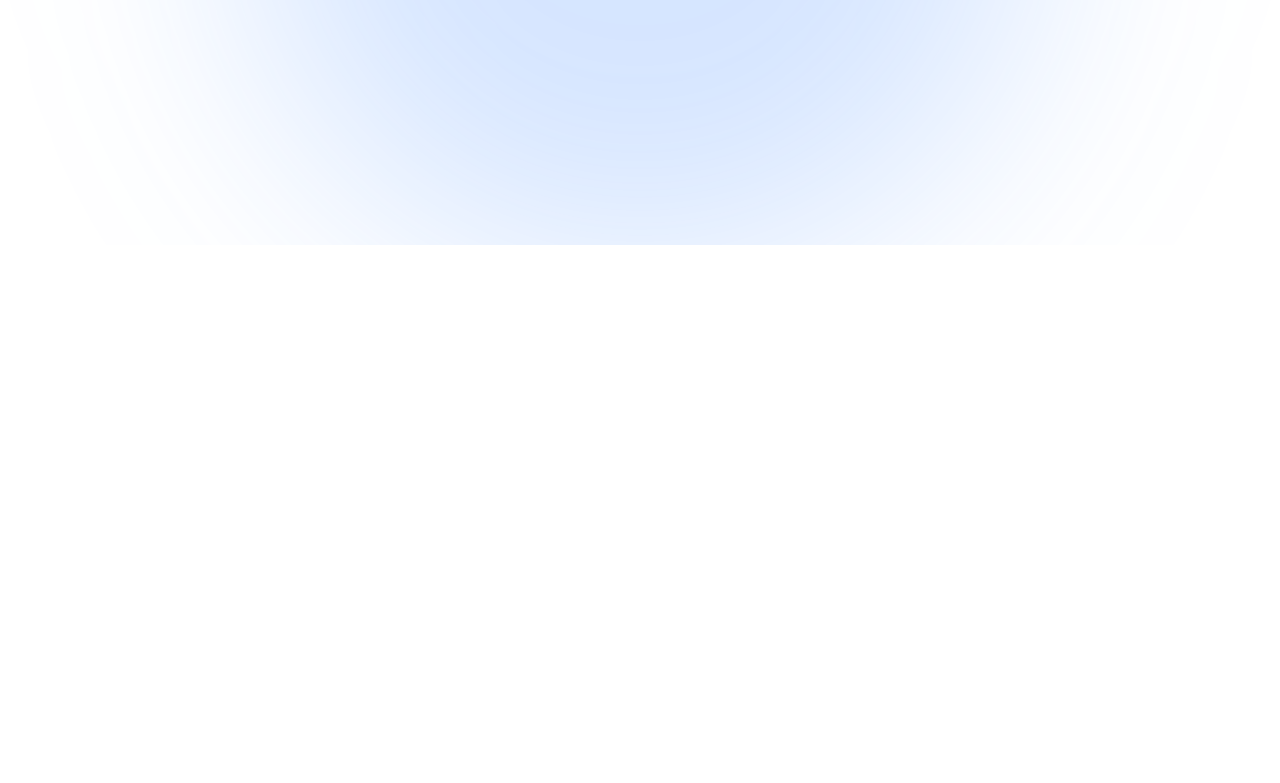
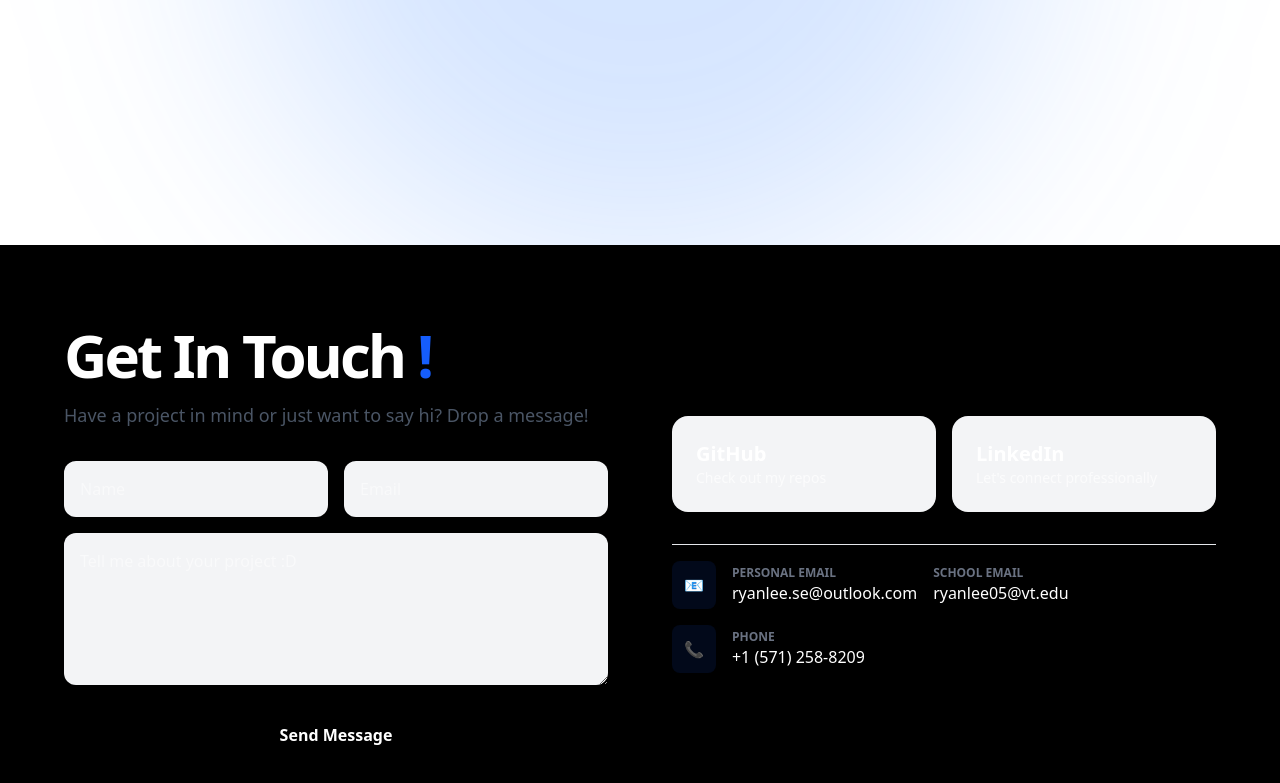
Before and after one commit to ryanlee05/personal-website, a React (Vite) app: page / in a window 1280 px wide. Shown: the part 555-1338 px from the top of the page. Before the commit the page ends 800 px from the top, so only its background shows below. Built offline with nearby package versions, Linux system fonts and the light colour scheme.

Commit message:
adding contact page

```diff
--- a/src/App.jsx
+++ b/src/App.jsx
@@ -1,7 +1,7 @@
 import './App.css'
 import {BrowserRouter, Route, Routes} from 'react-router-dom'
 
-import Welcome from './Components/Welcome.jsx'
+import Welcome from './Components/WelcomePage/Welcome.jsx'
 
 function App() {
 
--- /dev/null
+++ b/src/Components/WelcomePage/Contact.jsx
@@ -0,0 +1,80 @@
+function Contact() {
+  return (
+    <section id="contact" className="w-full min-h-[80vh] bg-black text-white py-20 px-10 transition-colors">
+
+      <div className="max-w-6xl mx-auto grid grid-cols-1 lg:grid-cols-2 gap-16">
+
+        {/* Left Column: Header & Form */}
+        <div>
+          <h1 className="text-6xl font-black tracking-tighter mb-4">
+            Get In Touch <span className="text-blue-600">!</span>
+          </h1>
+          <p className="text-gray-600 dark:text-gray-400 mb-8 text-lg">
+            Have a project in mind or just want to say hi? Drop a message!
+          </p>
+
+          <form
+          name = "contact"
+          method = "POST"
+          data-netlify = "true"
+          onSubmit = "Submit"
+          className="space-y-4 ">
+            {/* This hidden input is REQUIRED for React/Vite sites on Netlify */}
+            <input type="hidden" name="form-name" value="contact" />
+            <div className="grid grid-cols-1 md:grid-cols-2 gap-4">
+              <input type="text" name = "Name" placeholder="Name" className="w-full p-4 bg-gray-100 dark:bg-zinc-900 rounded-xl outline-none focus:ring-2 focus:ring-blue-600 transition" />
+              <input type="email" name = "Email" placeholder="Email" className="w-full p-4 bg-gray-100 dark:bg-zinc-900 rounded-xl outline-none focus:ring-2 focus:ring-blue-600 transition" />
+            </div>
+            <textarea placeholder="Tell me about your project :D" rows="5" className="w-full p-4 bg-gray-100 dark:bg-zinc-900 rounded-xl outline-none focus:ring-2 focus:ring-blue-600 transition"></textarea>
+            <button className="w-full py-4 bg-black dark:bg-white text-white dark:text-black font-bold rounded-xl hover:opacity-90 transition transform active:scale-95">
+              Send Message
+            </button>
+          </form>
+        </div>
+
+        {/* Right Column: Socials & Info */}
+        <div className="flex flex-col justify-center space-y-8">
+          <div className="grid grid-cols-1 sm:grid-cols-2 gap-4">
+
+            {/* Social Card: GitHub */}
+            <a href="https://github.com/ryanlee05" target="_blank" className="p-6 bg-gray-100 dark:bg-zinc-900 rounded-2xl hover:bg-blue-600 hover:text-white transition-all group">
+              <h3 className="font-bold text-xl">GitHub</h3>
+              <p className="text-sm opacity-70 group-hover:text-white">Check out my repos</p>
+            </a>
+
+            {/* Social Card: LinkedIn */}
+            <a href="https://linkedin.com/in/leeryan05" target="_blank" className="p-6 bg-gray-100 dark:bg-zinc-900 rounded-2xl hover:bg-blue-600 hover:text-white transition-all group">
+              <h3 className="font-bold text-xl">LinkedIn</h3>
+              <p className="text-sm opacity-70 group-hover:text-white">Let's connect professionally</p>
+            </a>
+          </div>
+
+          {/* Direct Info */}
+          <div className="space-y-4 pt-4 border-t border-gray-200 dark:border-zinc-800">
+            <div className="flex items-center space-x-4">
+              <span className="p-3 bg-blue-600/10 text-blue-600 rounded-lg">📧</span>
+              <div>
+                <p className="text-xs text-gray-500 uppercase font-bold">Personal Email</p>
+                <p className="font-medium">ryanlee.se@outlook.com</p>
+              </div>
+              <div>
+                <p className="text-xs text-gray-500 uppercase font-bold">School Email</p>
+                <p className="font-medium">ryanlee05@vt.edu</p>
+              </div>
+            </div>
+            <div className="flex items-center space-x-4">
+              <span className="p-3 bg-blue-600/10 text-blue-600 rounded-lg">📞</span>
+              <div>
+                <p className="text-xs text-gray-500 uppercase font-bold">Phone</p>
+                <p className="font-medium">+1 (571) 258-8209</p>
+              </div>
+            </div>
+          </div>
+        </div>
+
+      </div>
+    </section>
+  );
+}
+
+export default Contact;
--- /dev/null
+++ b/src/Components/WelcomePage/Welcome.jsx
@@ -0,0 +1,16 @@
+import Navigation from '../Navigation.jsx'
+import WelcomeHome from './WelcomeHome.jsx'
+import Contact from './Contact.jsx'
+
+function Welcome ()
+{
+  return (
+    <div className="min-h-screen flex flex-col">
+        <Navigation />
+        <WelcomeHome />
+        <Contact />
+    </div>
+  );
+}
+
+export default Welcome;
--- a/src/Components/Welcome.jsx
+++ b/src/Components/WelcomePage/WelcomeHome.jsx
@@ -1,11 +1,5 @@
-import Navigation from './Navigation.jsx'
-import Profile from '../Images/profilepic.jpeg'
-
-function Welcome ()
-{
-  return (
-    <div className="min-h-screen flex flex-col">
-        <Navigation />
+function WelcomeHome () {
+    return (
         <main className="relative flex items-center justify-center h-[calc(100vh-64px)] overflow-hidden">
 
         {/* Abstract Background Glow */}
@@ -16,20 +10,21 @@ function Welcome ()
                 HI, IM RYAN <span className="text-blue-600">.</span>
             </h1>
             <p className="mt-4 text-2xl font-mono text-gray-500">
-                &gt; Software Engineer // Virginia Tech
+                &gt; Software Engineer // Mclean VA // Virginia Tech
             </p>
             <div className="mt-10 flex gap-4 justify-center">
             <button className="px-8 py-4 bg-black  text-white  rounded-full font-bold hover:scale-105 transition">
                 View Projects
             </button>
             <button className="px-8 py-4 border border-black  rounded-full font-bold hover:bg-black hover:text-white  transition">
+                <a href = "/Official_Resume.pdf" target = "_blank" rel = "noopener noreferrer">
                 Read Resume
+                </a>
             </button>
             </div>
         </div>
         </main>
-    </div>
-  );
+    )
 }
 
-export default Welcome;
+export default WelcomeHome;
```
Also changed, not shown: 2 other files (tests, documents, lock files or other folders).
